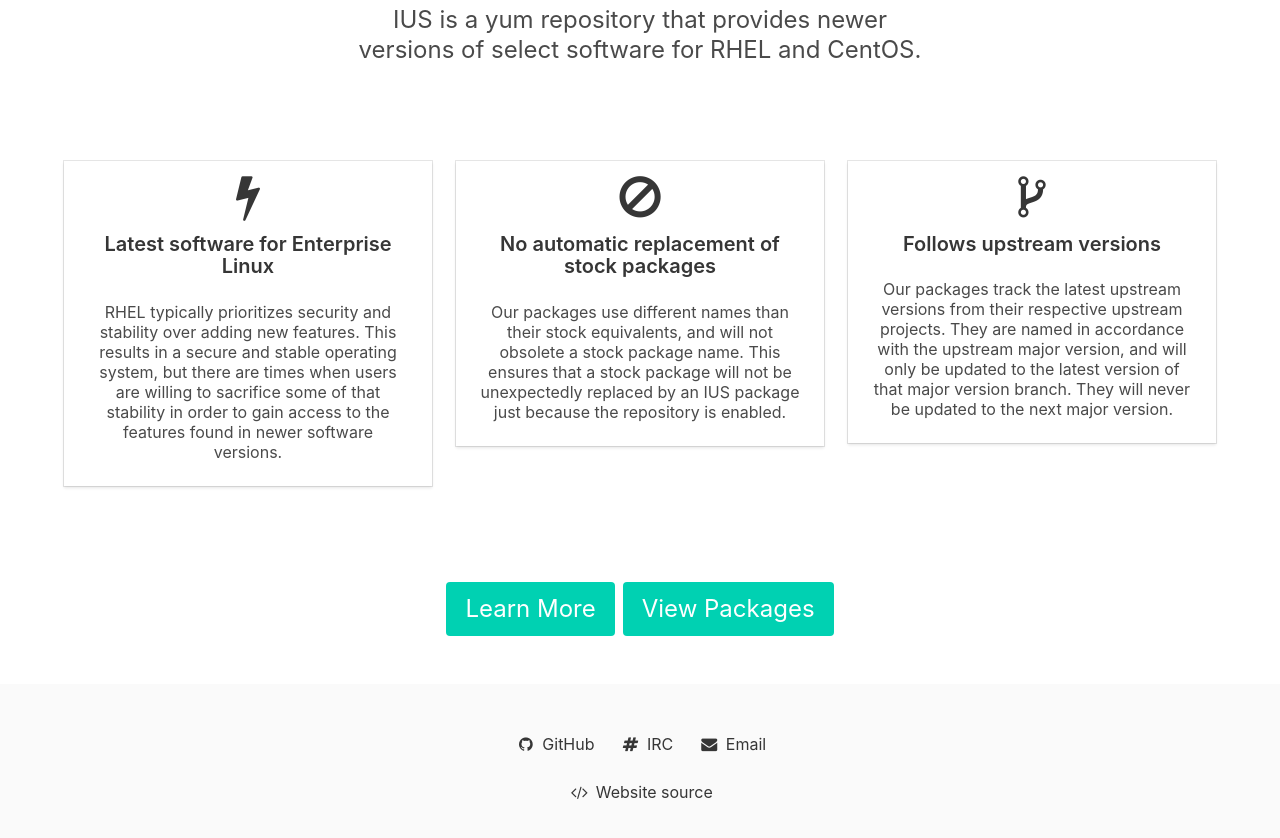
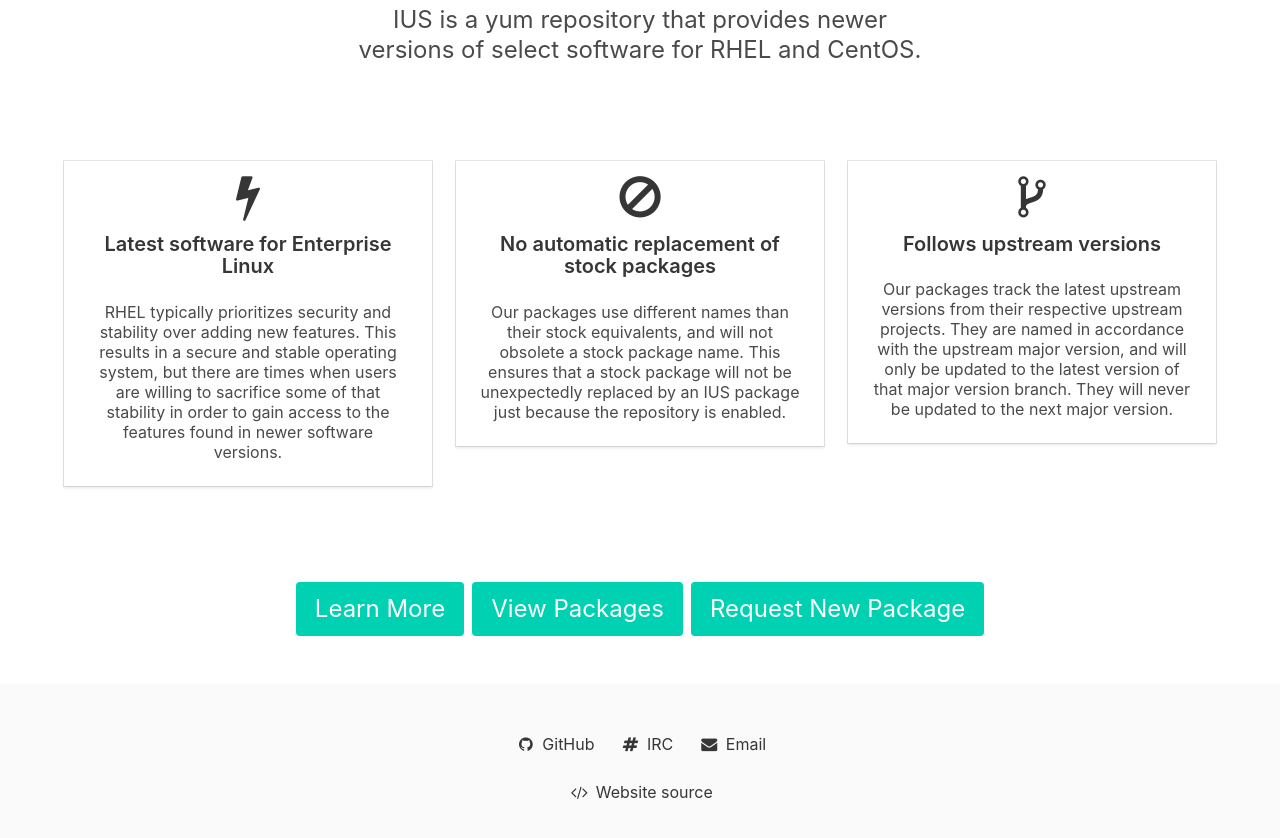
Before and after one commit to iusrepo/iusrepo.github.io, a Jekyll site: the page built from markdown/index.md, in a window 1280 px wide and 900 px high, scrolled down 679 px. Shown: the top 838 px of the window. Built offline with Jekyll 4.4.1, drawn with Linux system fonts in a browser that asks for light colours.

Commit message:
Add button for requesting a new package

```diff
--- a/_layouts/home.html
+++ b/_layouts/home.html
@@ -120,6 +120,7 @@
                     <div class="buttons is-centered">
                         <a class="button is-large is-primary" href="/about">Learn More</a>
                         <a class="button is-large is-primary" href="https://github.com/search?q=org%3Aiusrepo+topic%3Arpm">View Packages</a>
+                        <a class="button is-large is-primary" href="https://github.com/iusrepo/wishlist/blob/master/.github/contributing.md">Request New Package</a>
                     </div>
 
                 </div> <!-- container -->
```
